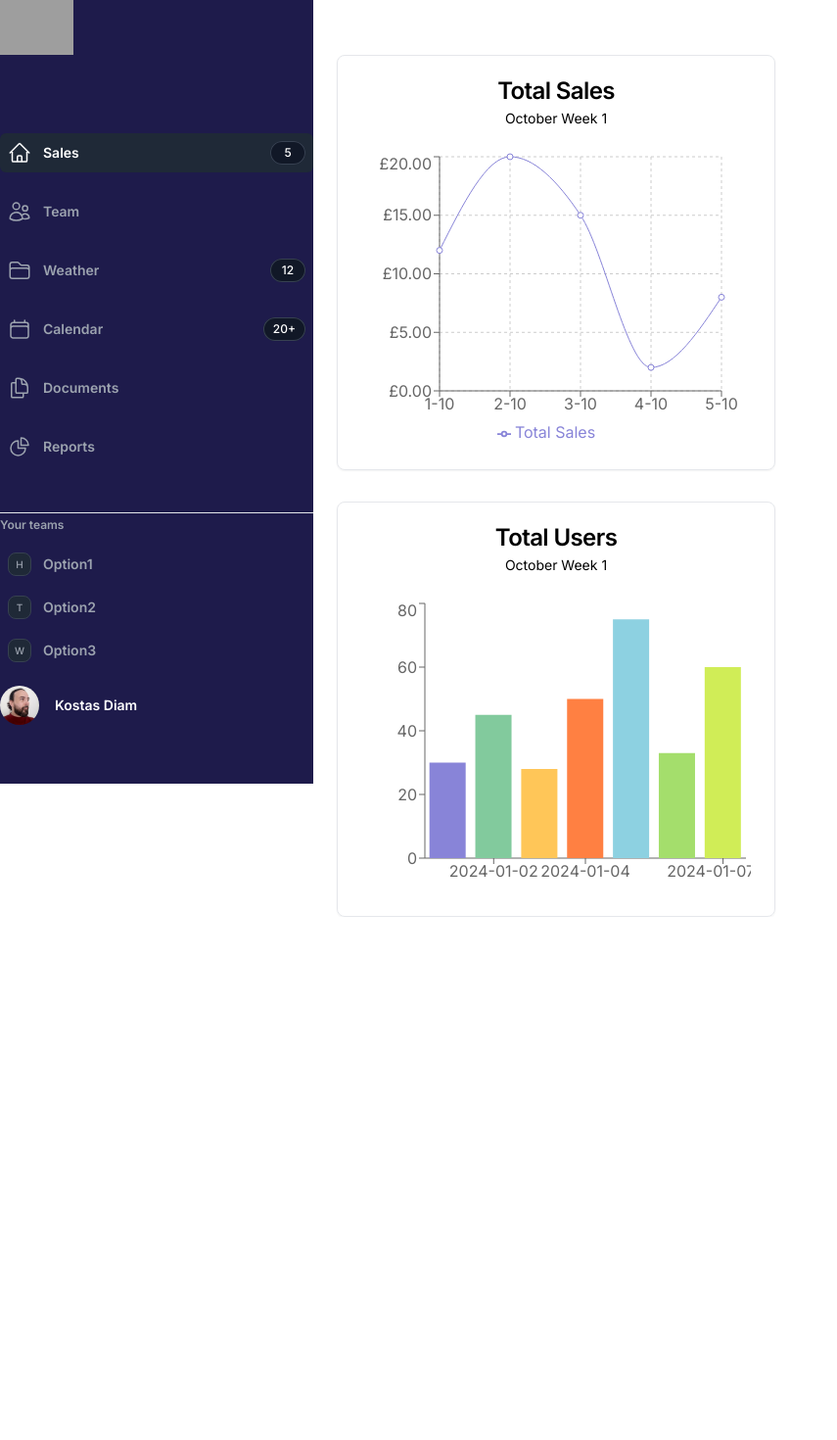
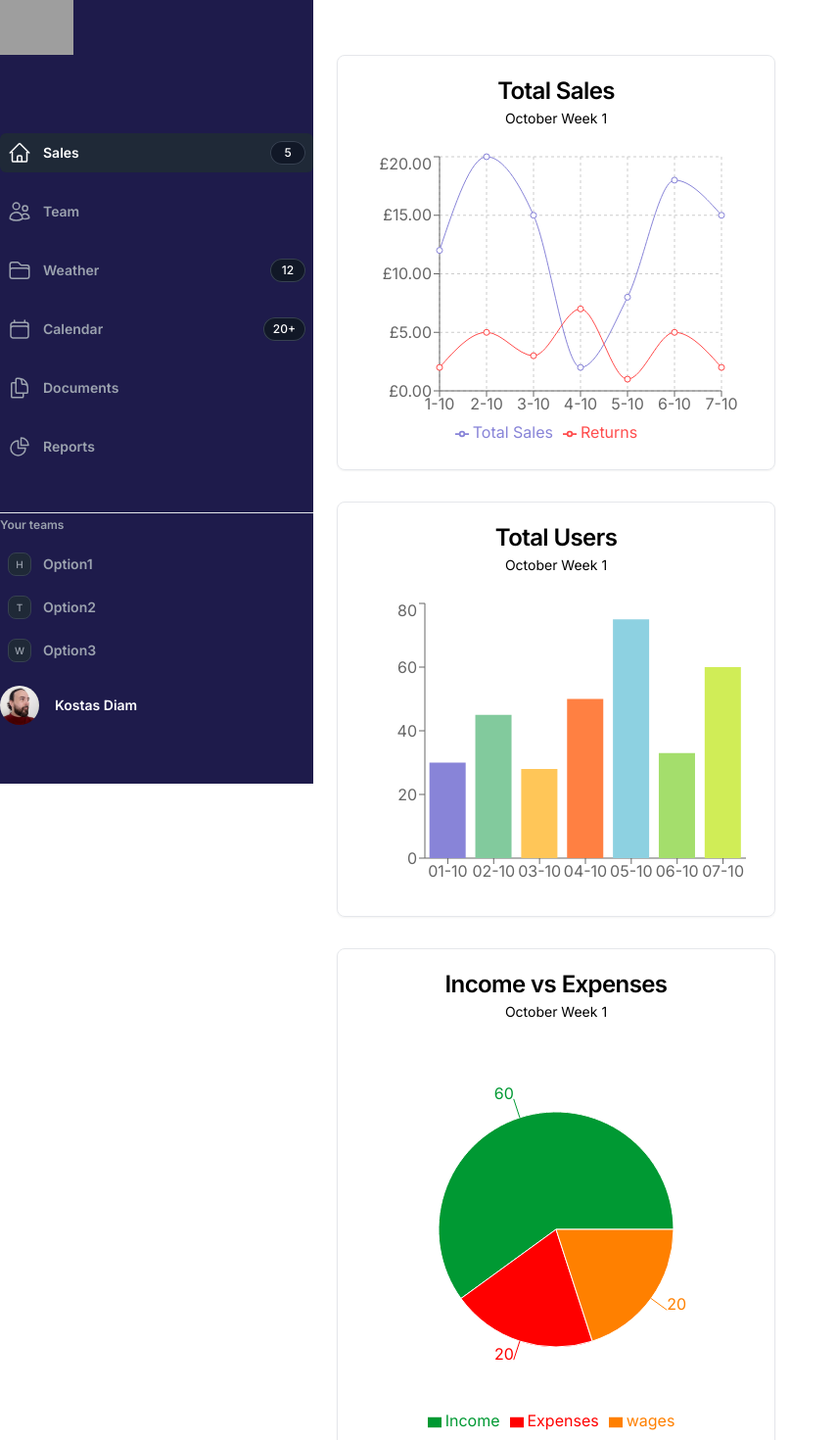
Before and after one commit to kostas-python/weather-app, a Next.js app: page / in a window 1280 px wide. Shown: the top 1470 px of the page at 98% size, without its empty margins (0-855 px from the left). Before the commit the page ends 936 px from the top, so only its background shows below. Built offline with nearby package versions, Linux system fonts and the light colour scheme; grey boxes are pictures that could not be loaded.

Commit message:
added pie chart

```diff
--- /dev/null
+++ b/src/app/admin/components/charts/IncomePieChart.tsx
@@ -0,0 +1,51 @@
+
+import React from "react";
+import { Card, CardHeader, CardTitle, CardDescription, CardContent } from "@/components/ui/card";
+import { PieChart, Pie, ResponsiveContainer, Legend } from "recharts";
+
+
+
+const data = [
+  { name: 'Income', value: 60, fill: '#009933' },
+  { name: 'Expenses', value: 20, fill: '#ff0000' },
+  { name: 'wages', value: 20, fill: '#ff8000' },
+];
+
+
+
+export function IncomePieChart() {
+  return (
+    <>
+      <div className="grid grid-cols-1 md:grid-cols-2 lg:grid-cols-3 gap-4 mt-8">
+        {/* Content inside the grid */}
+      </div>
+      <div className="grid grid-cols-1 lg:grid-cols-2 gap-4">
+        <div>
+          <Card>
+            <CardHeader>
+              <CardTitle className="text-black text-center">Income vs Expenses</CardTitle>
+              <CardDescription className="text-center">October Week 1</CardDescription>
+            </CardHeader>
+            <CardContent>
+              <ResponsiveContainer width="100%" height={400}>
+                <PieChart>
+                  <Pie
+                    data={data}
+                    dataKey="value"
+                    nameKey="name"
+                    cx="50%"
+                    cy="50%"
+                    outerRadius={120}
+                    fill="#8884d8"
+                    label
+                  />
+                  <Legend />
+                </PieChart>
+              </ResponsiveContainer>
+            </CardContent>
+          </Card>
+        </div>
+      </div>
+    </>
+  );
+}
--- a/src/app/admin/components/charts/OrdersByDayChart.tsx
+++ b/src/app/admin/components/charts/OrdersByDayChart.tsx
@@ -5,11 +5,13 @@ import React from 'react';
 import { LineChart, CartesianGrid, XAxis, YAxis, Tooltip, Legend, Line, ResponsiveContainer } from 'recharts';
 
 const data = [
-  { value: 12, date: '1-10' },
-  { value: 20, date: '2-10' },
-  { value: 15, date: '3-10' },
-  { value: 2, date:  '4-10' },
-  { value: 8, date:  '5-10' },
+  { value: 12, returns: 2, date: '1-10' },
+  { value: 20, returns: 5,date: '2-10' },
+  { value: 15, returns: 3,date: '3-10' },
+  { value: 2,  returns: 7,date:  '4-10' },
+  { value: 8,  returns: 1,date:  '5-10' },
+  { value: 18, returns: 5,date:  '6-10' },
+  { value: 15, returns: 2,date:  '7-10' },
 ];
 
 const formatCurrency = (tick: number | bigint) => {
@@ -43,6 +45,7 @@ export function OrdersByDayChart() {
                   <Tooltip />
                   <Legend />
                   <Line type="monotone" dataKey="value" stroke="#8884d8" name="Total Sales" />
+                  <Line type="monotone" dataKey="returns" stroke="#ff4d4d" name="Returns" />
                 </LineChart>
               </ResponsiveContainer>
             </CardContent>
--- a/src/app/admin/components/charts/UsersByDayChart.tsx
+++ b/src/app/admin/components/charts/UsersByDayChart.tsx
@@ -8,13 +8,13 @@ import { Card, CardHeader, CardTitle, CardDescription, CardContent } from '@/com
 // number of users //
 
 const data = [
-  { value: 30, date: '2024-01-01' },
-  { value: 45, date: '2024-01-02' },
-  { value: 28, date: '2024-01-03' },
-  { value: 50, date: '2024-01-04' },
-  { value: 75, date: '2024-01-05' },
-  { value: 33, date: '2024-01-06' },
-  { value: 60, date: '2024-01-07' },
+  { value: 30, date: '01-10' },
+  { value: 45, date: '02-10' },
+  { value: 28, date: '03-10' },
+  { value: 50, date: '04-10' },
+  { value: 75, date: '05-10' },
+  { value: 33, date: '06-10' },
+  { value: 60, date: '07-10' },
 ];
 
 // bar colors //
--- a/src/app/page.tsx
+++ b/src/app/page.tsx
@@ -18,6 +18,7 @@ import { Card, CardHeader, CardTitle, CardDescription, CardContent } from '@/com
 import { Calendar } from '@/components/ui/calendar';
 import { UsersByDayChart } from './admin/components/charts/UsersByDayChart';
 import WeatherTemp from './admin/components/WeatherTemp';
+import { IncomePieChart } from './admin/components/charts/IncomePieChart';
 
 // Define a type for the navigation items
 type NavigationItem = {
@@ -34,6 +35,8 @@ const navigation: NavigationItem[] = [
   <div>
     <OrdersByDayChart />
     <UsersByDayChart />
+    <IncomePieChart />
+
   </div>
  },
   { name: 'Team', href: '/components/team', icon: UsersIcon, component: () => <div><Team /></div> },
```
